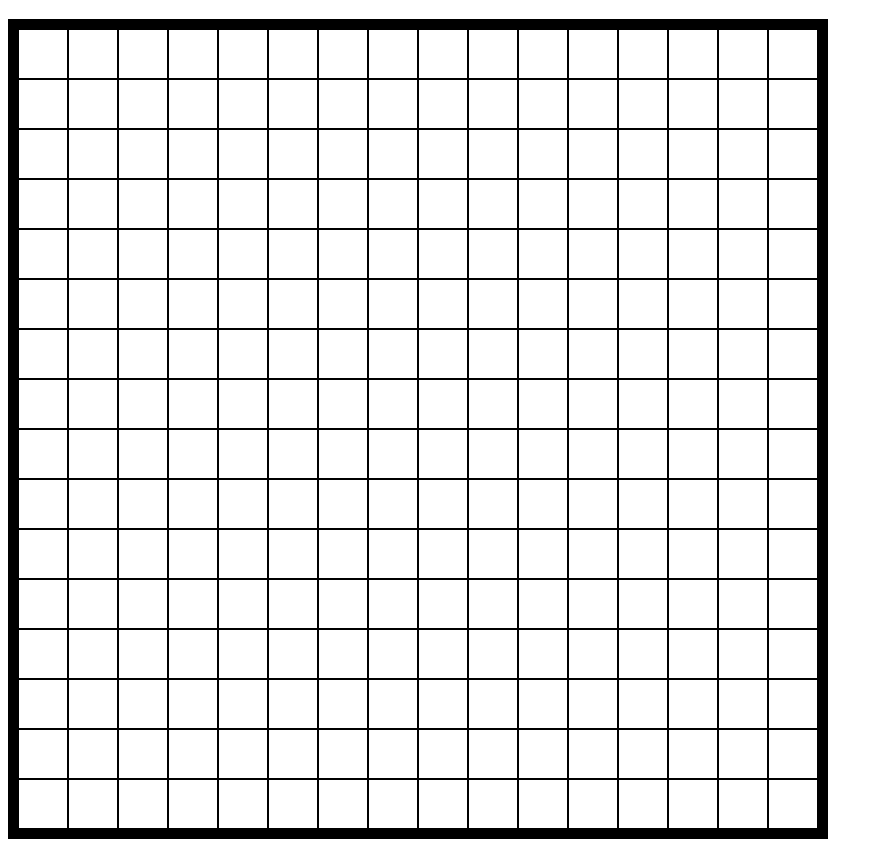
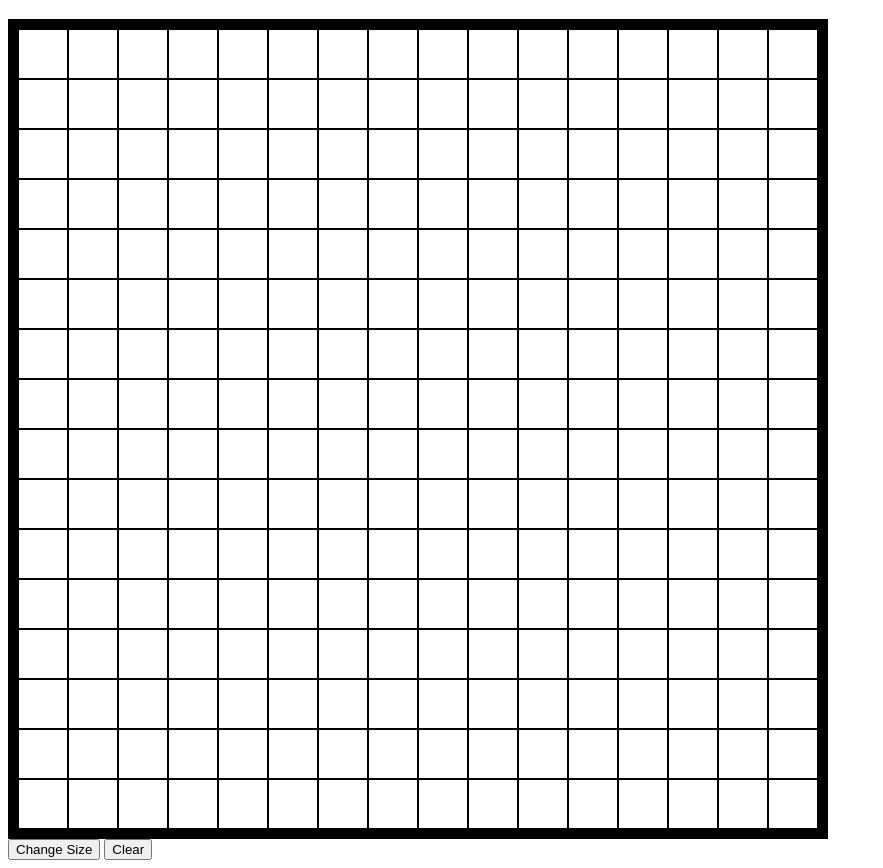
Before and after one commit to djsong15/etch-a-sketch, a plain HTML site: page index.html in a window 1280 px wide. Shown: the part 61-929 px from the top of the page, without its empty margins (0-883 px from the left). Before the commit the page ends 908 px from the top, so only its background shows below. Drawn offline with Linux system fonts and the light colour scheme.

Commit message:
Added size and clear buttons

```diff
--- a/index.html
+++ b/index.html
@@ -8,7 +8,13 @@
 </head>
 <body>
     <h1>Doodly Doo</h1>
-    <div id="container">
+    <div id="main">
+        <div id="container">
+        </div>
+        <div id="buttons">
+            <button id="size">Change Size</button>
+            <button id="clear">Clear</button>
+        </div>
     </div>
 </body>
 </html>
```
